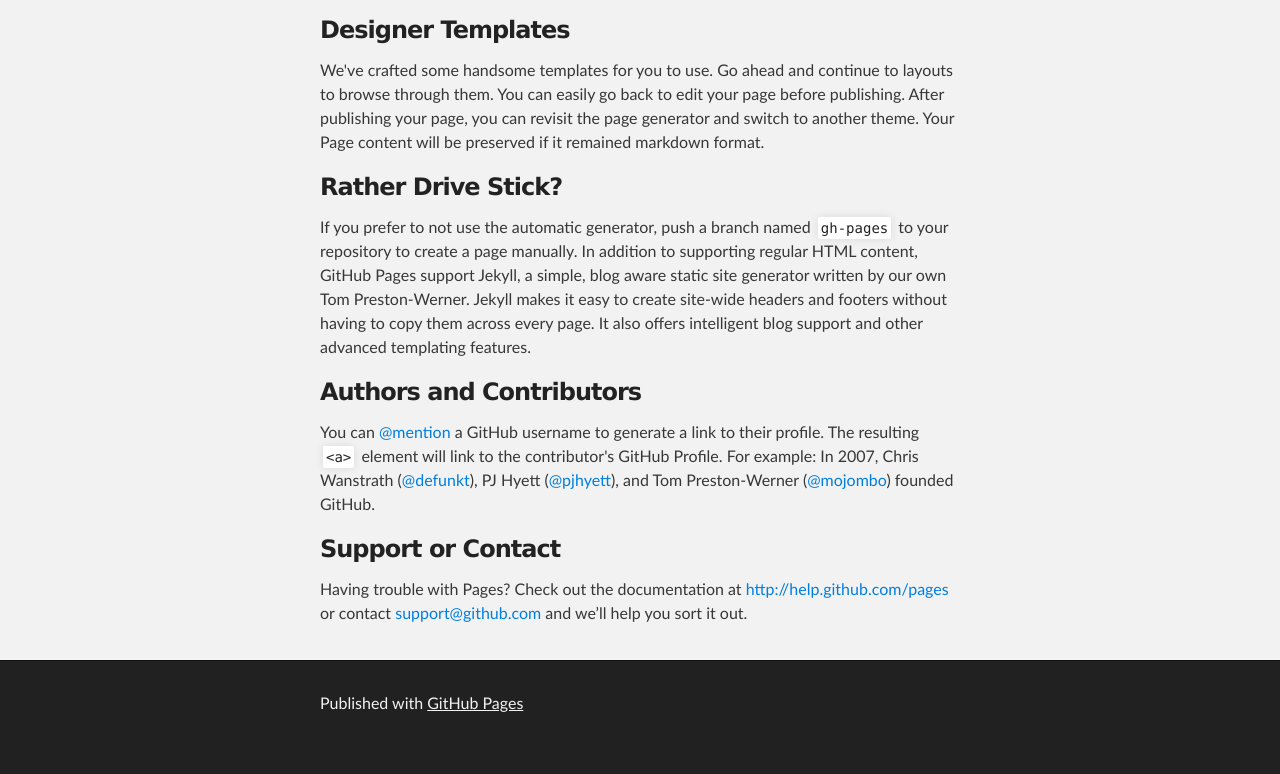
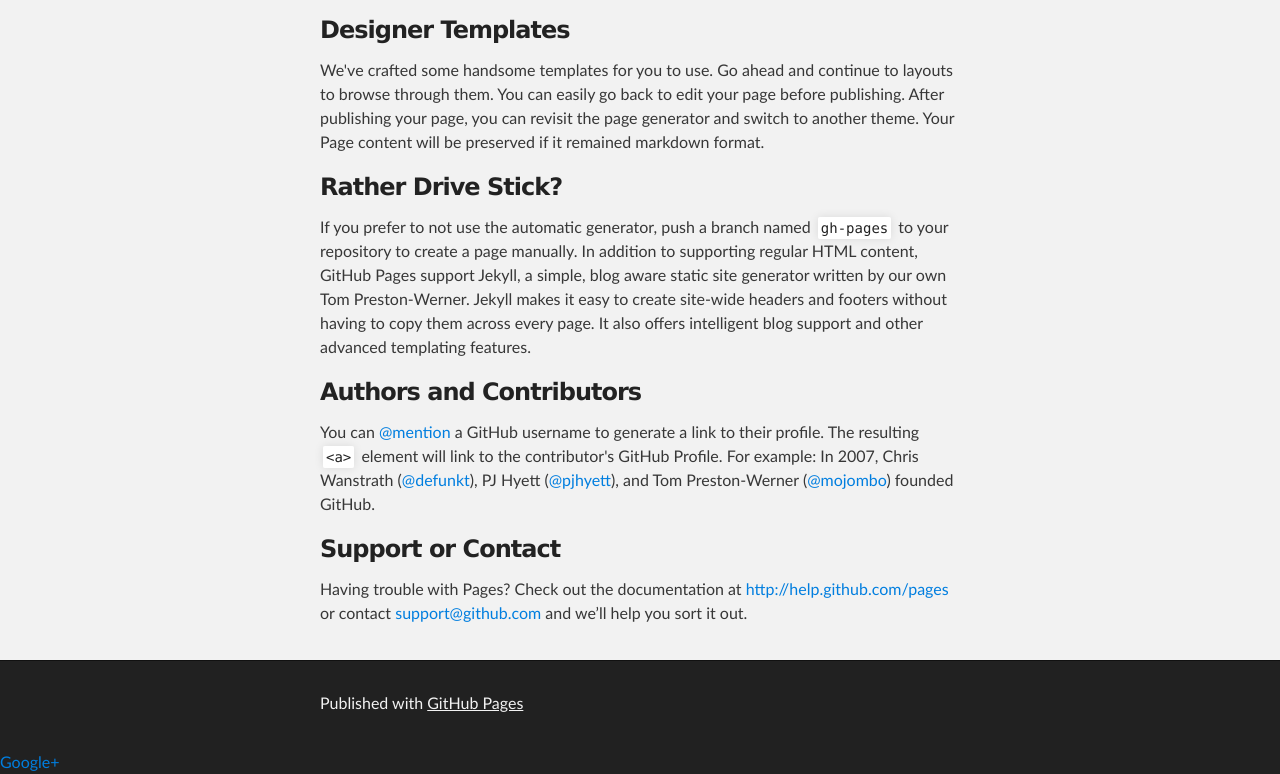
Before and after one commit to raneses/raneses.github.io, a plain HTML site: page index.html in a window 1280 px wide. Shown: the part 531-1305 px from the top of the page. Before the commit the page ends 1281 px from the top, so only its background shows below. Drawn offline with Linux system fonts and the light colour scheme.

Commit message:
Added Google+ link.

```diff
--- a/index.html
+++ b/index.html
@@ -68,7 +68,7 @@ $ git checkout gh-pages
       </footer>
     </div>
 
-
+    <a href="https://plus.google.com/105190102335477339201" rel="publisher">Google+</a>
 
   </body>
 </html>
```
